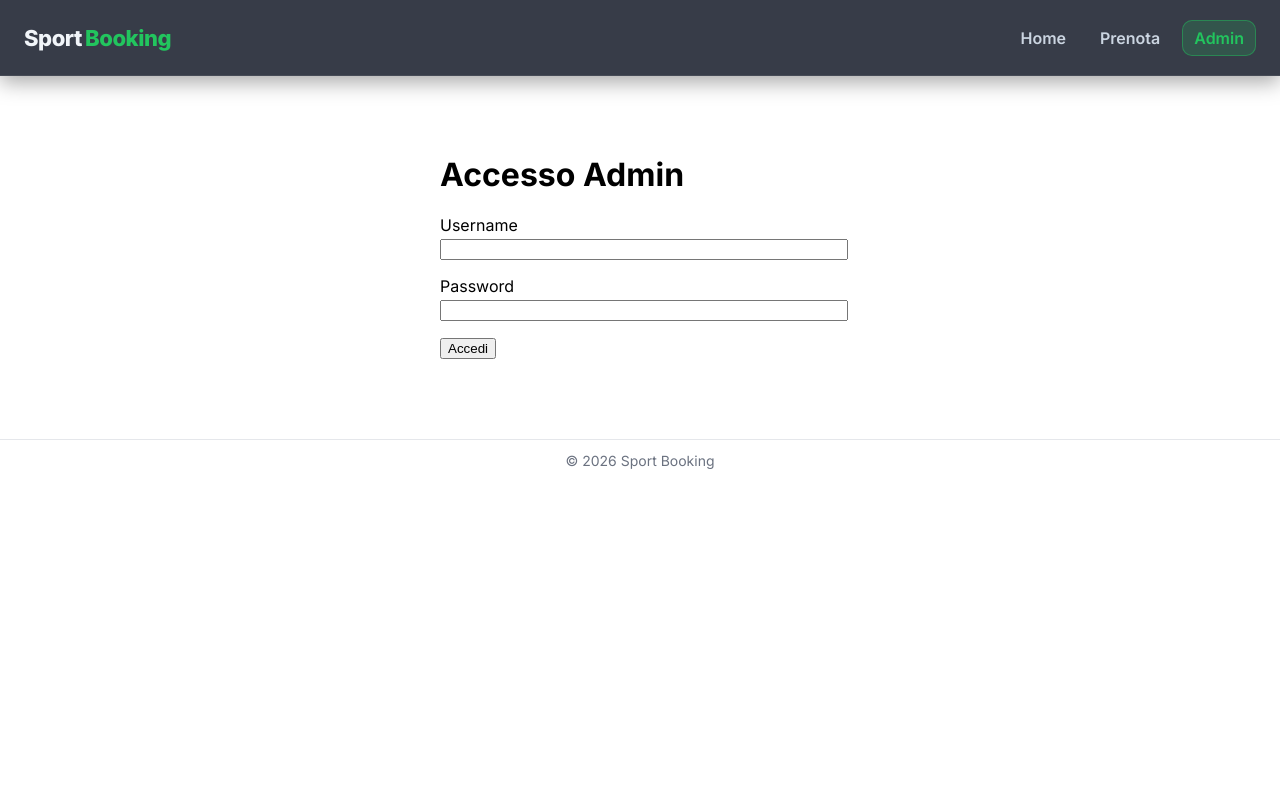
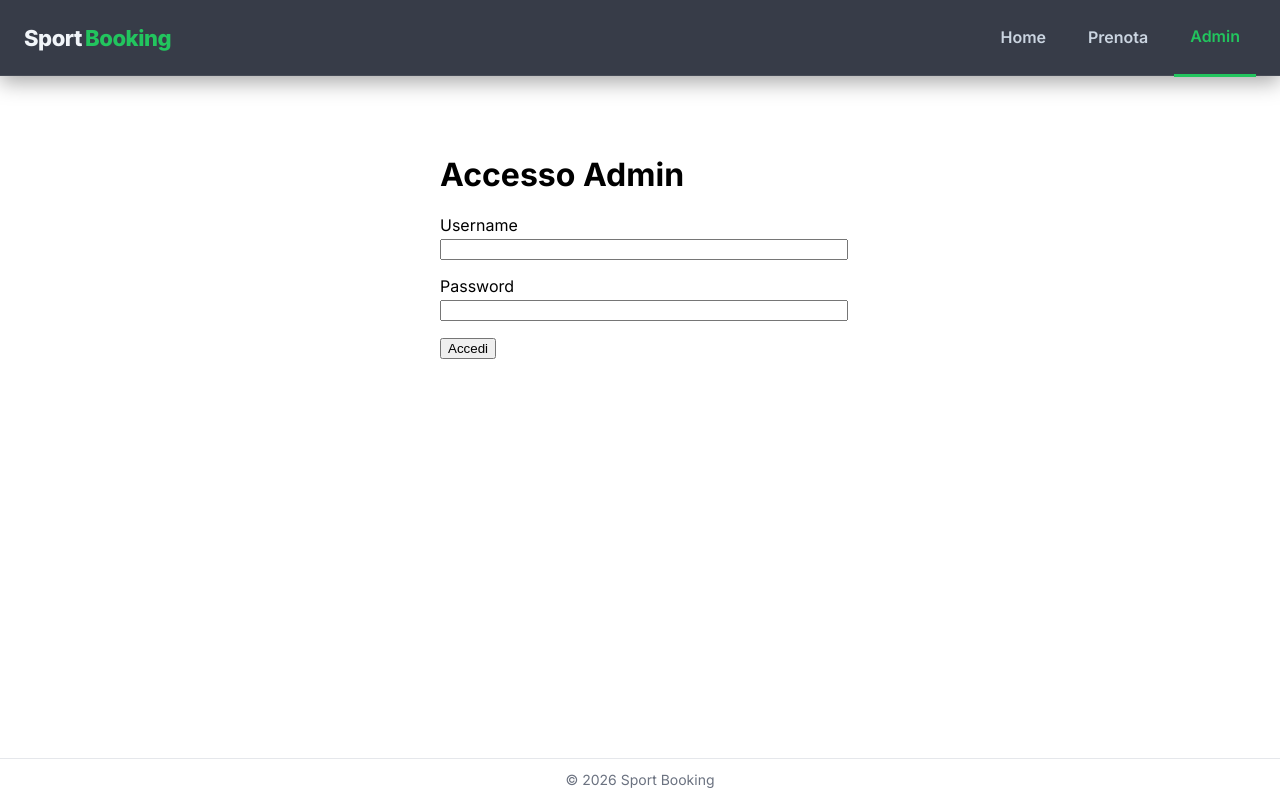
Before and after one commit to michelangelomancini4/sport-booking-system, a React (Vite) app in the folder frontend/: page /login in a window 1280 px wide. Built offline with nearby package versions, Linux system fonts and the light colour scheme; no server answers; a web font is replaced by a local one.

Commit message:
feat(navbar): restyle

```diff
--- a/frontend/src/components/Navbar.module.css
+++ b/frontend/src/components/Navbar.module.css
@@ -52,29 +52,28 @@
 
 .link {
     display: flex;
-    /* icona + testo affiancati anche su desktop */
     align-items: center;
     gap: 6px;
     text-decoration: none;
     color: #cbd5e1;
-    padding: 8px 12px;
-    border-radius: 10px;
+    padding: 0 16px;
+    height: 75px;
     font-weight: 600;
-    transition: background 0.15s ease, color 0.15s ease, transform 0.05s ease;
+    border-bottom: 2px solid transparent;
+    transition: color 0.15s ease, border-color 0.15s ease;
 }
 
 .link:hover {
-    background: rgba(255, 255, 255, 0.06);
+    color: rgba(255, 255, 255, 0.85);
 }
 
 .link:active {
-    transform: translateY(1px);
+    opacity: 0.8;
 }
 
 .active {
-    background: rgba(34, 197, 94, 0.18);
     color: #22c55e;
-    box-shadow: inset 0 0 0 1px rgba(34, 197, 94, 0.45);
+    border-bottom: 3px solid #22c55e;
 }
 
 /* ---- ICONE ----
@@ -193,12 +192,15 @@
         padding: 12px 14px;
         border-radius: 8px;
         font-size: 15px;
+        height: auto;
+        border-bottom: none;
     }
 
-    /* Mobile: icone visibili affiancate al testo */
     .active {
-        background: rgba(34, 197, 94, 0.10);
+        color: #22c55e;
+        background: rgba(34, 197, 94, 0.06);
         box-shadow: none;
+        border-bottom: none;
         border-left: 3px solid #22c55e;
         border-radius: 0 8px 8px 0;
         padding-left: 11px;
--- a/frontend/src/layout/DefaultLayout.module.css
+++ b/frontend/src/layout/DefaultLayout.module.css
@@ -1,4 +1,7 @@
 .appShell {
+    min-height: 100vh;
+    display: flex;
+    flex-direction: column;
     /* min-height: 100vh; */
 
 }
@@ -8,6 +11,7 @@
 .navbar {}
 
 .main {
+    flex: 1;
     padding-top: 75px;
     /* stessa altezza navbar */
 }
```
